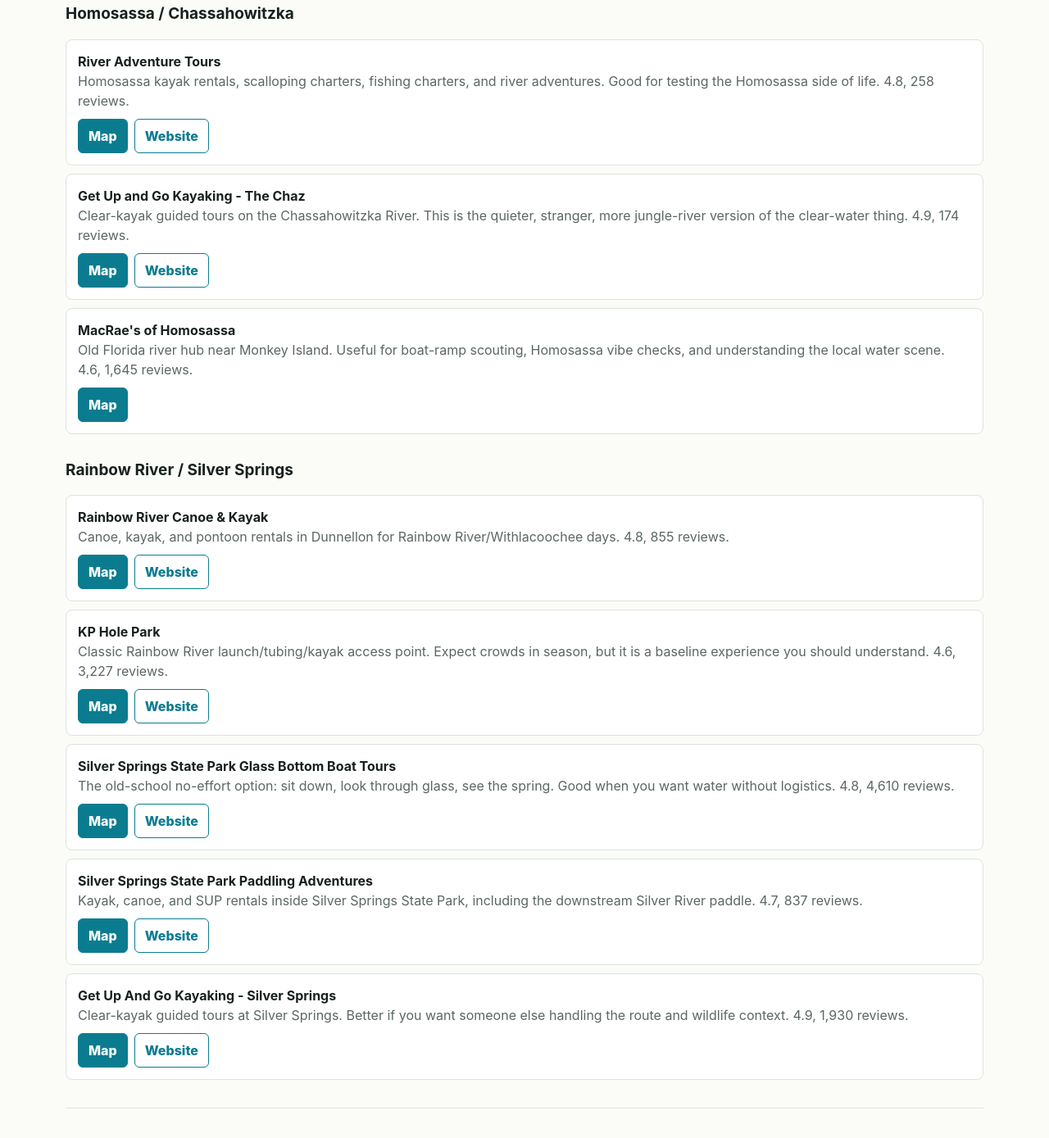
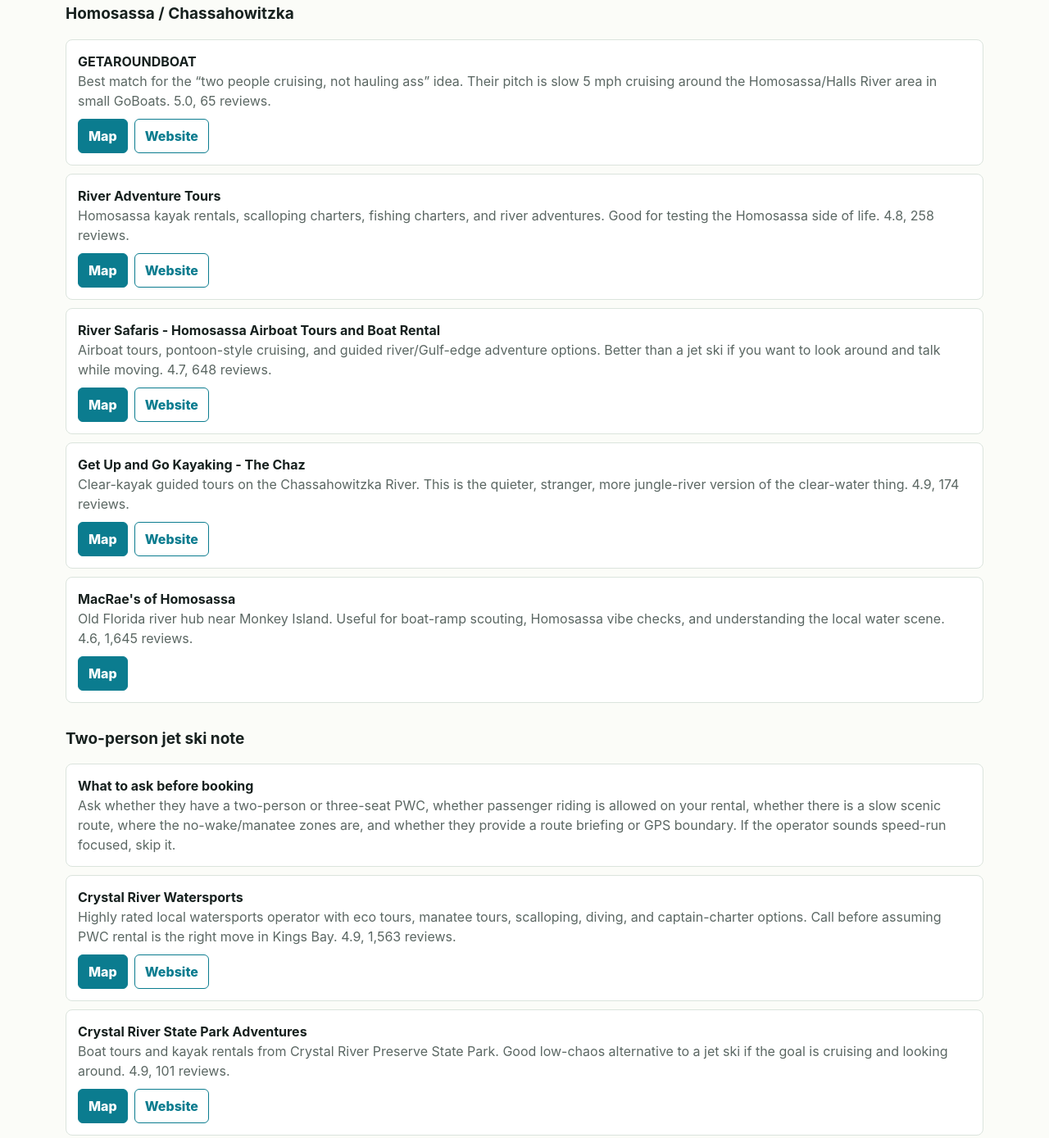
Before and after one commit to throb/florida-nature-coast-guide, a plain HTML site: page index.html in a window 1280 px wide. Shown: the part 2552-3941 px from the top of the page at 82% size. Drawn offline with Linux system fonts and the light colour scheme.

Commit message:
Add two-person cruising jet ski guidance

```diff
--- a/index.html
+++ b/index.html
@@ -303,9 +303,18 @@
 
       <h3 style="margin-top:30px">Homosassa / Chassahowitzka</h3>
       <div class="list">
+        <div class="item"><div><strong>GETAROUNDBOAT</strong><p>Best match for the “two people cruising, not hauling ass” idea. Their pitch is slow 5 mph cruising around the Homosassa/Halls River area in small GoBoats. 5.0, 65 reviews.</p><div class="actions"><a class="btn" href="https://maps.google.com/?cid=7821471315888065861">Map</a><a class="btn secondary" href="https://www.getaroundboat.com/">Website</a></div></div></div>
         <div class="item"><div><strong>River Adventure Tours</strong><p>Homosassa kayak rentals, scalloping charters, fishing charters, and river adventures. Good for testing the Homosassa side of life. 4.8, 258 reviews.</p><div class="actions"><a class="btn" href="https://maps.google.com/?cid=15028931636059727724">Map</a><a class="btn secondary" href="http://www.riveradventuretours.com/">Website</a></div></div></div>
+        <div class="item"><div><strong>River Safaris - Homosassa Airboat Tours and Boat Rental</strong><p>Airboat tours, pontoon-style cruising, and guided river/Gulf-edge adventure options. Better than a jet ski if you want to look around and talk while moving. 4.7, 648 reviews.</p><div class="actions"><a class="btn" href="https://maps.google.com/?cid=13814862533367550590">Map</a><a class="btn secondary" href="http://riversafaris.com/">Website</a></div></div></div>
         <div class="item"><div><strong>Get Up and Go Kayaking - The Chaz</strong><p>Clear-kayak guided tours on the Chassahowitzka River. This is the quieter, stranger, more jungle-river version of the clear-water thing. 4.9, 174 reviews.</p><div class="actions"><a class="btn" href="https://maps.google.com/?cid=5346657884656273838">Map</a><a class="btn secondary" href="https://getupandgokayaking.com/locations/florida/the-chaz/">Website</a></div></div></div>
         <div class="item"><div><strong>MacRae's of Homosassa</strong><p>Old Florida river hub near Monkey Island. Useful for boat-ramp scouting, Homosassa vibe checks, and understanding the local water scene. 4.6, 1,645 reviews.</p><div class="actions"><a class="btn" href="https://maps.google.com/?cid=10239796381103447199">Map</a></div></div></div>
+      </div>
+
+      <h3 style="margin-top:30px">Two-person jet ski note</h3>
+      <div class="list">
+        <div class="item"><div><strong>What to ask before booking</strong><p>Ask whether they have a two-person or three-seat PWC, whether passenger riding is allowed on your rental, whether there is a slow scenic route, where the no-wake/manatee zones are, and whether they provide a route briefing or GPS boundary. If the operator sounds speed-run focused, skip it.</p></div></div>
+        <div class="item"><div><strong>Crystal River Watersports</strong><p>Highly rated local watersports operator with eco tours, manatee tours, scalloping, diving, and captain-charter options. Call before assuming PWC rental is the right move in Kings Bay. 4.9, 1,563 reviews.</p><div class="actions"><a class="btn" href="https://maps.google.com/?cid=7305642242746148318">Map</a><a class="btn secondary" href="http://www.crystalriverwatersports.com/">Website</a></div></div></div>
+        <div class="item"><div><strong>Crystal River State Park Adventures</strong><p>Boat tours and kayak rentals from Crystal River Preserve State Park. Good low-chaos alternative to a jet ski if the goal is cruising and looking around. 4.9, 101 reviews.</p><div class="actions"><a class="btn" href="https://maps.google.com/?cid=6152804143386853999">Map</a><a class="btn secondary" href="https://crystalriverpreserveadventures.com/">Website</a></div></div></div>
       </div>
 
       <h3 style="margin-top:30px">Rainbow River / Silver Springs</h3>
@@ -445,6 +454,7 @@
         <div class="card">
           <h3>Jet ski decision tree</h3>
           <p><strong>Rent first</strong> if you do not know your likely launch, storage situation, maintenance tolerance, or whether you prefer Gulf runs vs spring/river cruising.</p>
+          <p><strong>For a two-person cruising day:</strong> ask for a stable two-up or three-seat ski and tell the operator you want scenic cruising, not speed runs. A GoBoat, small pontoon, or captain-led eco cruise may fit better than a PWC.</p>
           <p><strong>Buy later</strong> if you confirm: nearby ramp, easy storage, actual weekly use, and comfort with idle/no-wake/manatee zones. A used center-console or small pontoon might beat a PWC depending on your routine.</p>
         </div>
       </div>
```
